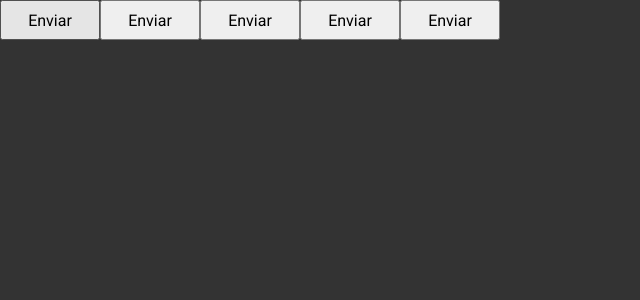
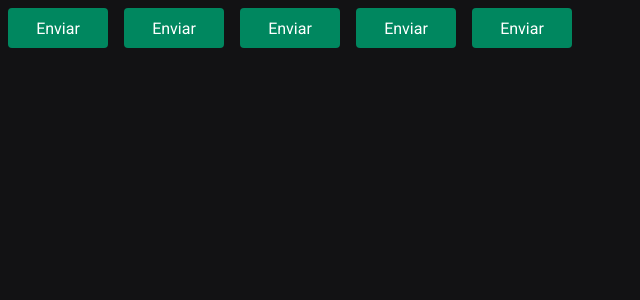
Before and after one commit to Caiotc/pomodoroApplication, a React (Vite) app in the folder pomodoro-application/: page / in a window 1280 px wide. Shown: the top 300 px of the page, without its empty margins (0-640 px from the left). Built offline with nearby package versions, Linux system fonts and the light colour scheme.

Commit message:
defining defaultTheme

```diff
--- a/pomodoro-application/src/components/Button.styles.ts
+++ b/pomodoro-application/src/components/Button.styles.ts
@@ -17,7 +17,11 @@ const ButtonVariants = {
 export const ButtonContainer = styled.button<ButtonConainerProps>`
     width: 100px;
     height: 40px;
-    background-color: ${({theme}) => theme.secondary};
+    border-radius: 4px;
+    border: 0;
+    margin:8px;
+    background-color: ${({theme}) => theme['green-500']};
+    color: ${({theme})=>theme.white};
 
     /* ${({variant}) => css`background-color:${ButtonVariants[variant]}`} */
 `;
--- a/pomodoro-application/src/styles/global.ts
+++ b/pomodoro-application/src/styles/global.ts
@@ -8,10 +8,14 @@ export const GlobalStyle = createGlobalStyle`
         box-sizing: border-box;
 
     }
+    :focus{
+        outline: 0;
+        box-shadow: 0 0 0 2px ${({theme}) => theme['green-500']};
+    }
 
     body{
-        background: #333;
-        color: #fff;
+        background: ${({theme})=> theme['gray-900']};
+        color: ${({theme}) => theme['gray-300']};
     }
 
     body, input,textarea,button{
```
